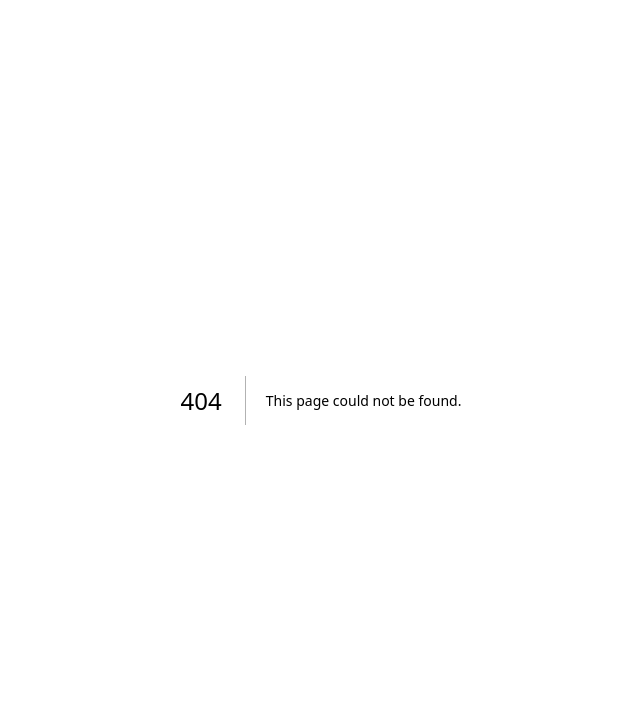
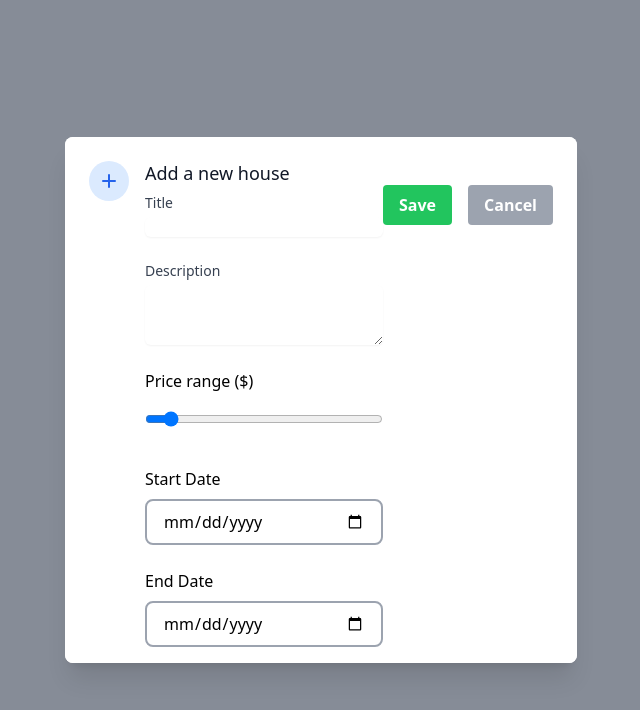
Before and after one commit to Alim1337/final-project-site, a Next.js app: page /BienFormPage in a window 1280 px wide. Before the commit this address had no page. Shown: the top 710 px of the page, without its empty margins (319-959 px from the left). Built offline with nearby package versions, Linux system fonts and the light colour scheme.

Commit message:
bienForm commit

```diff
--- /dev/null
+++ b/components/BienForm.js
@@ -0,0 +1,138 @@
+import React from 'react';
+import Footer from './Footer';
+
+export default function BienForm({ onClose }) {
+  return (
+
+    <div className="fixed z-10 inset-0 overflow-y-auto">
+      <div className="flex items-end justify-center min-h-screen pt-4 px-4 pb-20 text-center sm:block sm:p-0">
+        <div className="fixed inset-0 transition-opacity" aria-hidden="true">
+          <div className="absolute inset-0 bg-gray-500 opacity-75"></div>
+        </div>
+
+        <span className="hidden sm:inline-block sm:align-middle sm:h-screen" aria-hidden="true">
+          &#8203;
+        </span>
+
+        <div
+          className="inline-block align-bottom bg-white rounded-lg text-left overflow-hidden shadow-xl transform transition-all sm:my-8 sm:align-middle sm:max-w-lg sm:w-full"
+          role="dialog"
+          aria-modal="true"
+          aria-labelledby="modal-headline"
+        >
+          <div className="bg-white px-4 pt-5 pb-4 sm:p-6 sm:pb-4">
+            <div className="sm:flex sm:items-start">
+              <div className="mx-auto flex-shrink-0 flex items-center justify-center h-12 w-12 rounded-full bg-blue-100 sm:mx-0 sm:h-10 sm:w-10">
+                <svg
+                  className="h-6 w-6 text-blue-600"
+                  xmlns="http://www.w3.org/2000/svg"
+                  fill="none"
+                  viewBox="0 0 24 24"
+                  stroke="currentColor"
+                  aria-hidden="true"
+                >
+                  <path
+                    strokeLinecap="round"
+                    strokeLinejoin="round"
+                    strokeWidth="2"
+                    d="M12 6v6m0 0v6m0-6h6m-6 0H6"
+                  />
+                </svg>
+              </div>
+              <div className="mt-3 text-center sm:mt-0 sm:ml-4 sm:text-left">
+                <h3 className="text-lg leading-6 font-medium text-gray-900" id="modal-headline">
+                  Add a new house
+                </h3>
+                <div className="mt-2">
+                  <form className="space-y-6">
+                    <div>
+                      <label htmlFor="title" className="block text-sm font-medium text-gray-700">
+                        Title
+                      </label>
+                      <div className="mt-1">
+                        <input
+                          type="text"
+                          name="title"
+                          id="title"
+                          autoComplete="title"
+                          required
+                          className="shadow-sm focus:ring-blue-500 focus:border-blue-500 block w-full sm:text-sm border-gray-300 rounded-md"
+                        />
+                      </div>
+                    </div>
+                    <div>
+                      <label htmlFor="description" className="block text-sm font-medium text-gray-700">
+                        Description
+                      </label>
+                      <div className="mt-1">
+                        <textarea
+                          id="description"
+                          name="description"
+                          rows="3"
+                          className="shadow-sm focus:ring-blue-500 focus:border-blue-500 block w-full sm:text-sm border-gray-300 rounded-md"
+                          required
+                        ></textarea>
+                                            </div>
+                    </div>
+                    <div>
+  <label className='text-black' htmlFor="price">Price range ($)</label>
+  <input
+    type="range"
+    id="price"
+    name="price"
+    min="1"
+    max="100000000000"
+    step="1"
+    defaultValue="100"
+    className="border-gray-400 border-2 rounded-lg w-full px-4 py-2 mt-2"
+  />
+</div>
+
+
+                    <div>
+                      <label  className='text-black' htmlFor="startDate">Start Date</label>
+                      <input
+                        type="date"
+                        id="startDate"
+                        name="startDate"
+
+                        className="border-gray-400 border-2 rounded-lg w-full px-4 py-2 mt-2"
+                      />
+                    </div>
+                    <div>
+                      <label className='text-black'  htmlFor="endDate">End Date</label>
+                      <input
+                        type="date"
+                        id="endDate"
+                        name="endDate"
+
+                        className="border-gray-400 border-2 rounded-lg w-full px-4 py-2 mt-2"
+                      />
+                      </div>
+               </form>
+
+                    </div>
+                  </div>
+                  <div className="flex text-black items-center justify-center mt-6">
+                    <button
+                      type="submit"
+                      className="bg-green-500 hover:bg-green-600 text-white font-bold py-2 px-4 rounded focus:outline-none focus:shadow-outline"
+                    >
+                      Save
+                    </button>
+                    <button
+                      type="button"
+                      onClick={() => setShowForm(false)}
+                      className="bg-gray-400 hover:bg-gray-500 text-white font-bold py-2 px-4 rounded ml-4 focus:outline-none focus:shadow-outline"
+                    >
+                      Cancel
+                    </button>
+                  </div>
+                  </div>
+                  </div>
+                </div>
+
+    </div>
+    <Footer />
+  </div>
+        )}
--- /dev/null
+++ b/pages/BienFormPage.js
@@ -0,0 +1,22 @@
+import { useState } from "react";
+import Image from "next/image";
+import { useRouter } from "next/router";
+import BgLogin from "../components/bg_login";
+import Footer from "@/components/Footer";
+import Header_signup from "@/components/Header_signup";
+import BienForm from "@/components/BienForm";
+
+function Page() {
+
+
+  return (
+    <div>
+   <BienForm/>
+</div>
+
+
+
+  );
+}
+
+export default Page;
```
